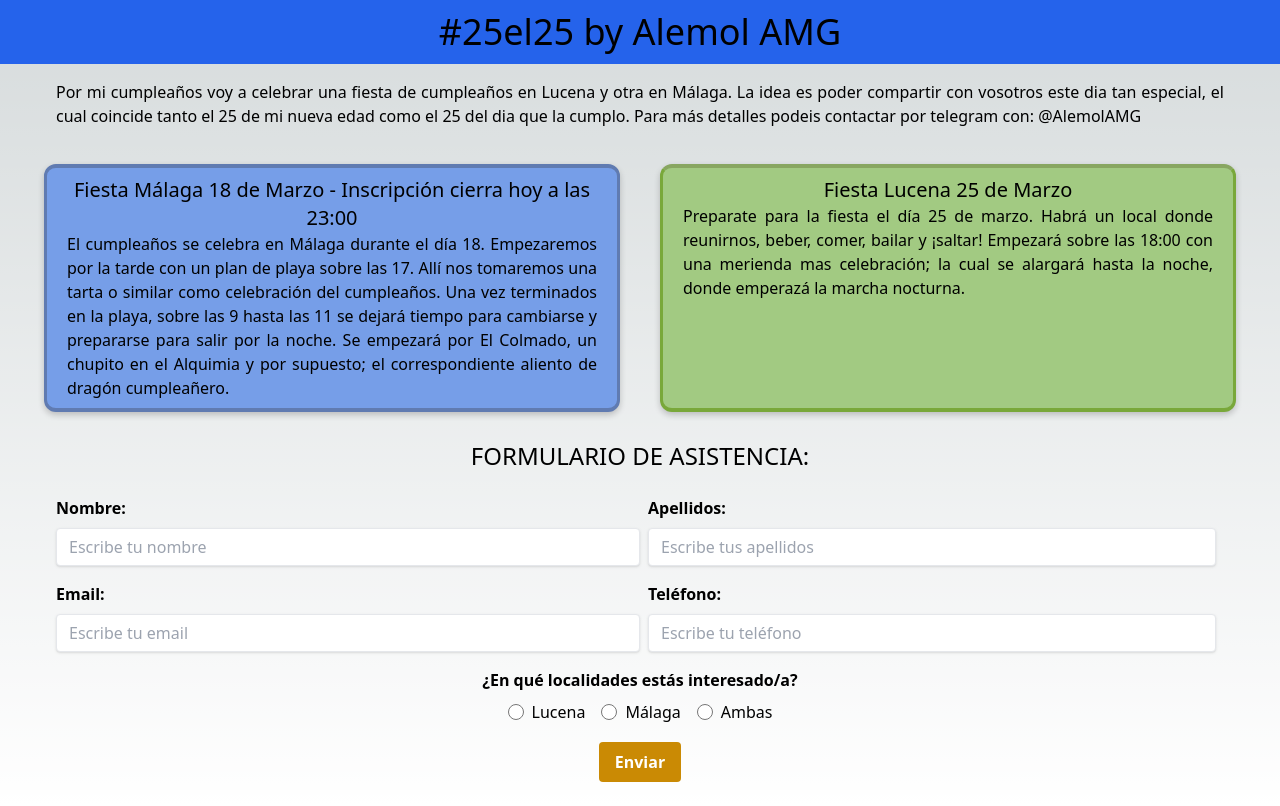
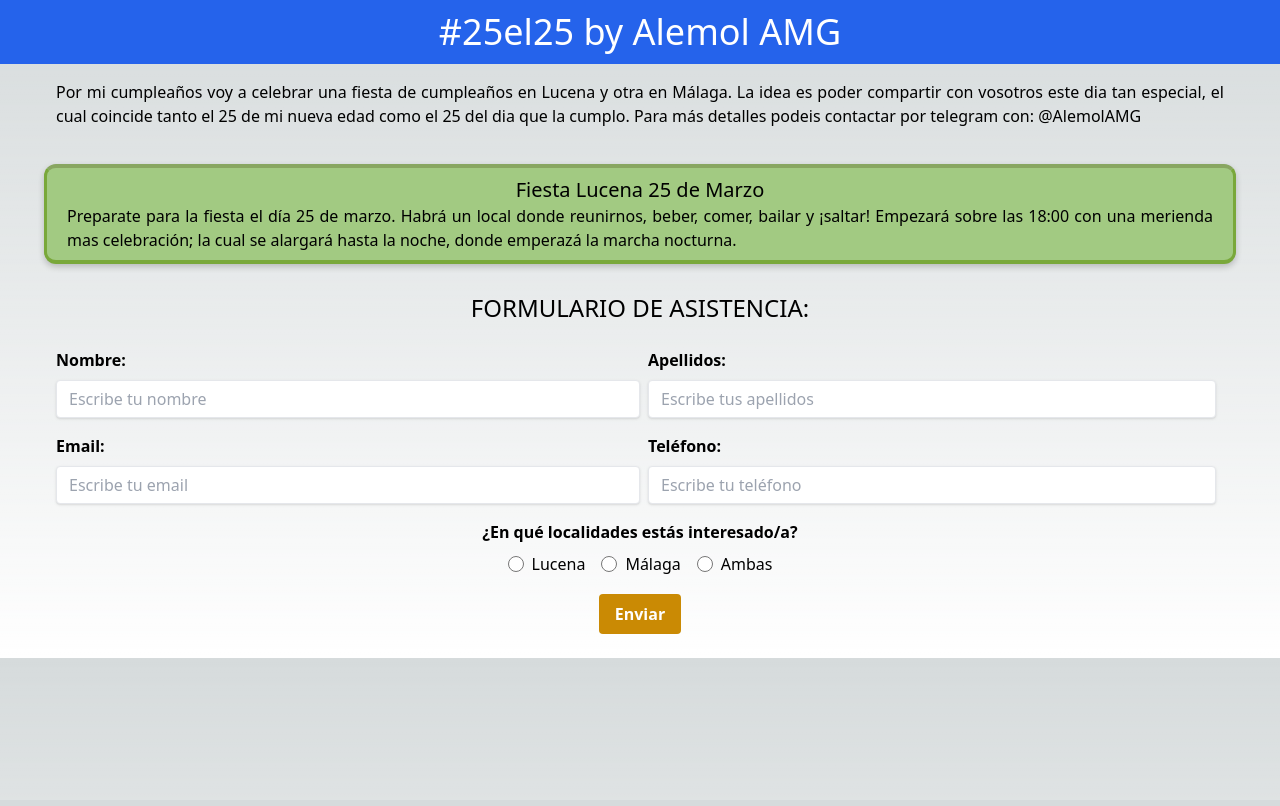
Before and after one commit to alemolamg/web-fiesta, a Next.js app: page / in a window 1280 px wide. Built offline with nearby package versions, Linux system fonts and the light colour scheme.

Commit message:
Eliminación cumple Málaga

```diff
--- a/pages/index.tsx
+++ b/pages/index.tsx
@@ -22,7 +22,7 @@ export default function Home() {
       </Head>
       <main className="">
         <div className='bg-blue-600 text-center'>
-          <h1 className='text-4xl py-3'>#25el25 by Alemol AMG</h1>
+          <h1 className='text-4xl py-3 text-white'>#25el25 by Alemol AMG</h1>
         </div>
 
         <div className='lg:mx-6'>
@@ -31,7 +31,7 @@ export default function Home() {
           initial={{ opacity: 0, scale: 0.5 }}
           animate={{ opacity: 1, scale: 1 }}
           transition={{
-            duration: 1.2,
+            duration: 2.0,
             delay: 0.4,
             ease: [0, 0.71, 0.2, 1.01]
             }}
@@ -42,22 +42,22 @@ export default function Home() {
           </motion.div>
 
           {/* Tarjetas para el cumpleaños */}
-          <motion.div className={`py-3 my-2 grid sm:grid-cols-2 content-evenly`}
+          <motion.div className={`py-3 my-2 grid sm:grid-cols-1 content-evenly`}
           initial={{ opacity: 0, scale: 0.5 }}
           animate={{ opacity: 1, scale: 1 }}
           transition={{
-            duration: 1.2,
+            duration: 2.0,
             delay: 0.6,
             ease: [0, 0.71, 0.2, 1.01]
             }}
           >
-            <Card
+            {/* <Card
               titulo="Fiesta Málaga 18 de Marzo - Inscripción cierra hoy a las 23:00"
               description="El cumpleaños se celebra en Málaga durante el día 18. Empezaremos por la tarde con un plan de playa sobre las 17. Allí nos tomaremos una tarta o similar como
               celebración del cumpleaños. Una vez terminados en la playa, sobre las 9 hasta las 11 se dejará tiempo para cambiarse y prepararse para salir por la noche. Se empezará por El Colmado, un chupito en el Alquimia
               y por supuesto; el correspondiente aliento de dragón cumpleañero."
               className={`${styles.tarjetaMalaga}`}
-            ></Card>
+            ></Card> */}
             <Card
               titulo="Fiesta Lucena 25 de Marzo"
               description="Preparate para la fiesta el día 25 de marzo. Habrá un local donde reunirnos, beber, comer, bailar y ¡saltar!
@@ -71,7 +71,7 @@ export default function Home() {
           initial={{ opacity: 0, scale: 0.5 }}
           animate={{ opacity: 1, scale: 1 }}
           transition={{
-            duration: 1.2,
+            duration: 2.0,
             delay: 0.8,
             ease: [0, 0.71, 0.2, 1.01]
             }}>
--- a/styles/Home.module.css
+++ b/styles/Home.module.css
@@ -8,6 +8,11 @@
   border-bottom: 0.3rem solid #607bb1;
   border-left: 0.2rem solid #607bb1;
   border-right: 0.2rem solid #607bb1;
+}
+
+.submitButton{
+  background-color: var(--tarjeta-malaga-bg);
+  background: var(--tarjeta-malaga-bg);
 }
 
 .tarjetaLucena{
```
